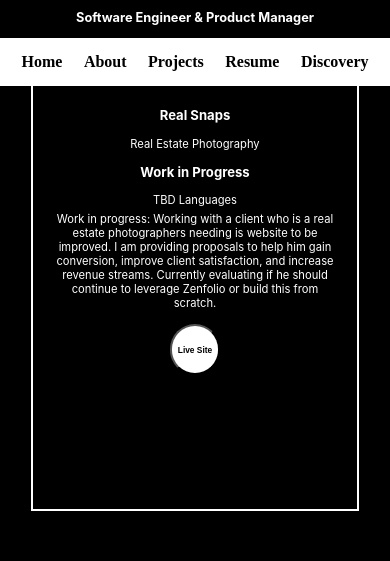
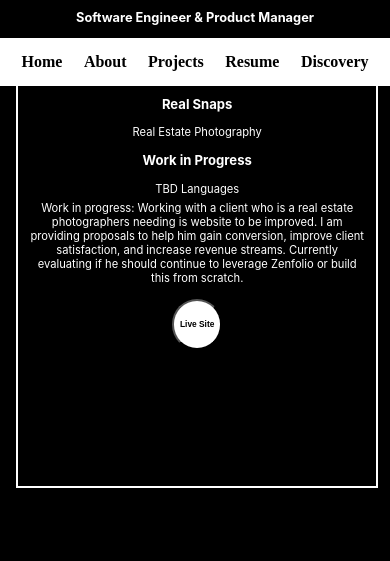
Before and after one commit to ReginaClarke/Personal-Website, a React (Create React App) app: page /projects in a window 390 px wide. Shown: the part 154-715 px from the top of the page. Built offline with nearby package versions, Linux system fonts and the light colour scheme; no server answers.

Commit message:
enlarged small screen div size

```diff
--- a/src/App.css
+++ b/src/App.css
@@ -419,24 +419,14 @@ video {
   }
 
   .projectcontainer {
-    border: 0.25em solid white;
-    width: 25em;
-    height: 35em;
-    padding: 2em;
-    font-size: 70%;
+    /* border: none; */
+    /* width: 30em;
+    height: 35em; */
+    padding: 1em;
+    /* font-size: 70%; */
   }
 
-  /* .projectbutton {
-    padding: 1em 0em;
-  } */
-}
 
-@media (max-width: 300px) {
-  .youtubevideo {
-    width: 15em;
-    height: 10em;
-    border: none;
-  }
 }
 
 /*----------------RESUME PAGE -------------------*/
--- a/src/components/Projects.js
+++ b/src/components/Projects.js
@@ -99,7 +99,7 @@ function Projects() {
             src="https://www.youtube.com/embed/IorwPpQ-CYc?start=3"
             frameBorder="0"
             allow="accelerometer; autoplay; encrypted-media; gyroscope; picture-in-picture"
-            allowFullScreen
+            allowFullScreen="1"
           ></iframe>
           {/* </video> */}
           <h3>Work in Progress</h3>
```
